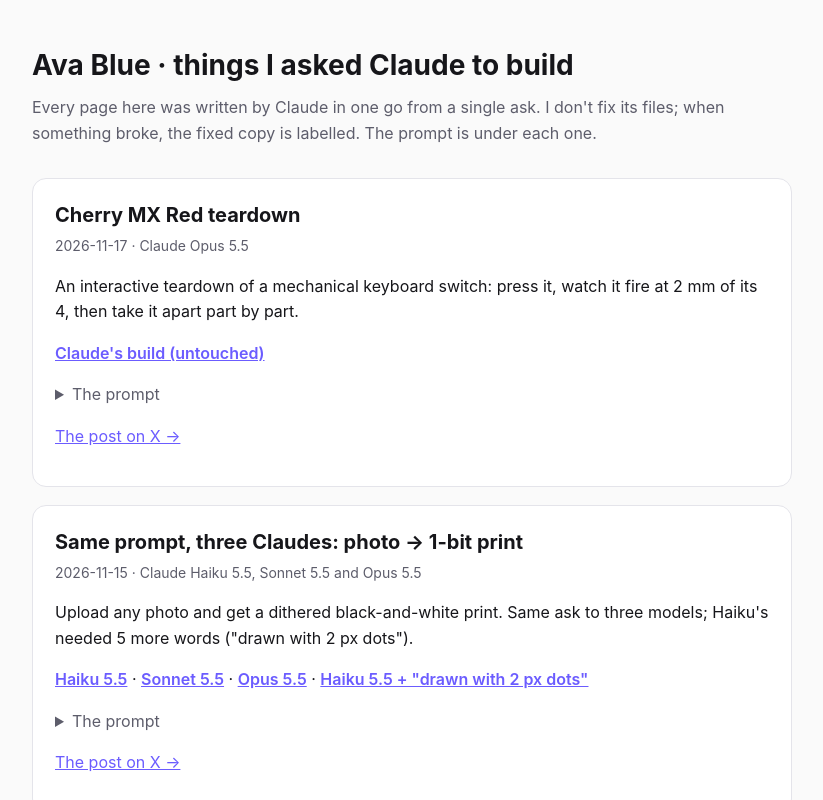
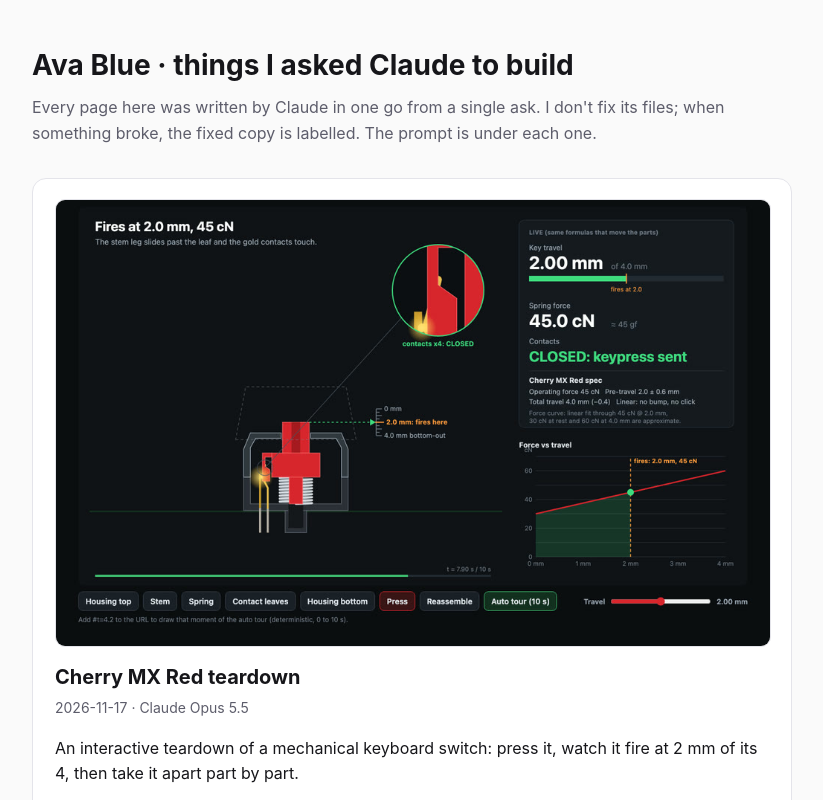
Before and after one commit to avablue-lab/avablue-lab.github.io, a plain HTML site: page index.html in a window 1280 px wide. Shown: the top 800 px of the page, without its empty margins (228-1051 px from the left). Drawn offline with Linux system fonts and the light colour scheme.

Commit message:
Update builds: keyboard-switch, dither-three-claudes, neon-canyon

```diff
--- a/index.html
+++ b/index.html
@@ -8,7 +8,7 @@ body{margin:0;background:var(--bg);color:var(--fg);font:16px/1.6 -apple-system,s
 main{max-width:760px;margin:0 auto;padding:48px max(16px,env(safe-area-inset-left))}
 h1{font-size:28px;line-height:1.25;margin:0 0 12px;text-wrap:balance} .intro{color:var(--muted);margin:0 0 32px}
 article{background:var(--card);border:1px solid var(--line);border-radius:14px;padding:20px 22px;margin:0 0 18px}
-h2{font-size:20px;margin:0 0 4px} .meta{color:var(--muted);font-size:14px;margin:0 0 10px}
+h2{font-size:20px;margin:0 0 4px} .shot img{display:block;width:100%;height:auto;border-radius:10px;border:1px solid var(--line);margin:0 0 14px} .meta{color:var(--muted);font-size:14px;margin:0 0 10px}
 a{color:var(--accent)} .links a{font-weight:600} summary{cursor:pointer;color:var(--muted)}
 blockquote{margin:10px 0 0;padding:10px 14px;border-left:3px solid var(--accent);background:var(--bg);border-radius:6px}
 footer{color:var(--muted);font-size:14px;margin-top:32px}
@@ -16,6 +16,7 @@ footer{color:var(--muted);font-size:14px;margin-top:32px}
 <h1>Ava Blue · things I asked Claude to build</h1>
 <p class="intro">Every page here was written by Claude in one go from a single ask. I don&#x27;t fix its files; when something broke, the fixed copy is labelled. The prompt is under each one.</p>
 <article>
+  <a class="shot" href="keyboard-switch/index.html"><img src="keyboard-switch/preview.jpg" alt="Cherry MX Red teardown" loading="lazy" width="960" height="600"></a>
   <h2>Cherry MX Red teardown</h2>
   <p class="meta">2026-11-17 · Claude Opus 5.5</p>
   <p>An interactive teardown of a mechanical keyboard switch: press it, watch it fire at 2 mm of its 4, then take it apart part by part.</p>
@@ -24,6 +25,7 @@ footer{color:var(--muted);font-size:14px;margin-top:32px}
   <p class="post"><a href="https://x.com/xavablueava/status/2122826323701727726">The post on X →</a></p>
 </article>
 <article>
+  <a class="shot" href="dither-three-claudes/haiku/index.html"><img src="dither-three-claudes/preview.jpg" alt="Same prompt, three Claudes: photo → 1-bit print" loading="lazy" width="960" height="600"></a>
   <h2>Same prompt, three Claudes: photo → 1-bit print</h2>
   <p class="meta">2026-11-15 · Claude Haiku 5.5, Sonnet 5.5 and Opus 5.5</p>
   <p>Upload any photo and get a dithered black-and-white print. Same ask to three models; Haiku&#x27;s needed 5 more words (&quot;drawn with 2 px dots&quot;).</p>
@@ -32,6 +34,7 @@ footer{color:var(--muted);font-size:14px;margin-top:32px}
   <p class="post"><a href="https://x.com/xavablueava/status/2122088041884078517">The post on X →</a></p>
 </article>
 <article>
+  <a class="shot" href="neon-canyon/index.html"><img src="neon-canyon/preview.jpg" alt="One-sentence 3D racer" loading="lazy" width="960" height="600"></a>
   <h2>One-sentence 3D racer</h2>
   <p class="meta">2026-11-14 · Claude Opus 5.5</p>
   <p>A neon car in a desert canyon at 2am, all 3D math by hand on a 2D canvas. It painted the road over its own car; deleting one line fixed it.</p>
```
Also changed, not shown: dither-three-claudes/preview.jpg (added), keyboard-switch/preview.jpg (added), neon-canyon/preview.jpg (added).
